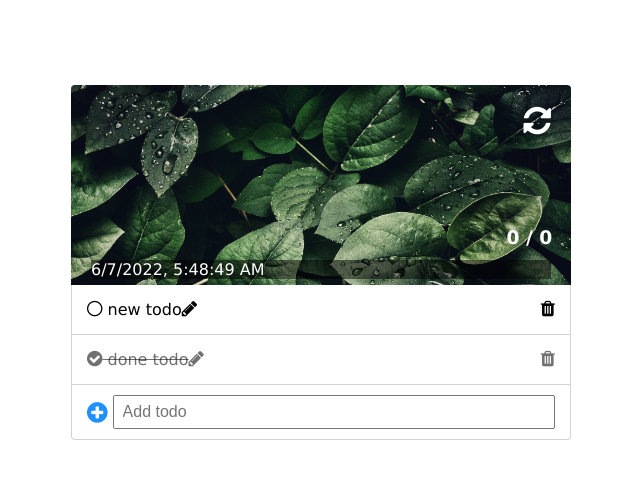
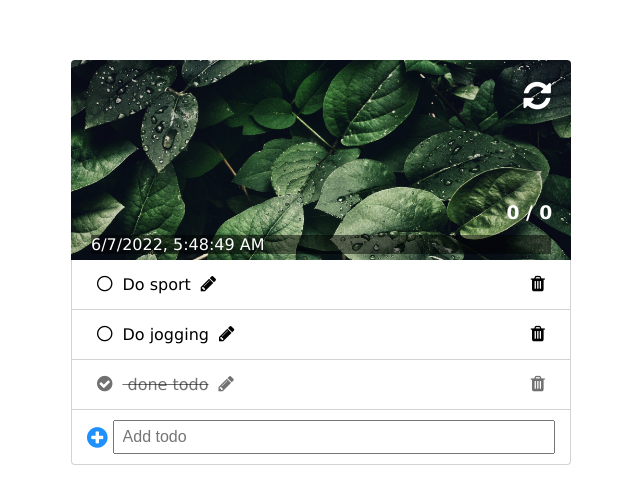
Before and after one commit to MantasMizaras/react-6-props-forms-todo, a React (Create React App) app: page / in a window 1280 px wide. Shown: the part 138-642 px from the top of the page, without its empty margins (319-959 px from the left). Built offline with nearby package versions, Linux system fonts and the light colour scheme.

Commit message:
icon done, clickHandler

```diff
--- a/src/App.css
+++ b/src/App.css
@@ -107,6 +107,8 @@ header {
 .item i {
   font-size: 18px;
   cursor: pointer;
+  padding-right: 10px;
+  padding-left: 10px;
 }
 
 .item i:last-child {
--- /dev/null
+++ b/src/TodoApp/SingleTodo/SingleTodo.jsx
@@ -0,0 +1,30 @@
+import { useState } from 'react';
+import Icon from '../UI/Icon';
+
+export default function SingleTodo({ title }) {
+  const [isDone, setIsDone] = useState(false);
+
+  // fa-check-circle => done todo
+  // item line-through => done todo
+
+  // item => ne done todo
+  // fa-circle-thin => ne done todo
+
+  // kai paspaudziu ant rutulioko ikoneles pakeiciu isDone statusa i priesinga
+  // kai paspaudziu ant <i className={`fa fa-home`} aria-hidden='true'></i> iskonsolinu "paspaudei"
+  // kai paspaudziu ant rutulioko ikoneles iskonsolinu "paspaudei"
+
+  function clickHandler() {
+    console.log('paspaudei');
+  }
+
+  return (
+    <li className={isDone === true ? 'item line-through' : 'item'}>
+      <Icon onClick={clickHandler} icon={isDone === true ? 'fa-check-circle' : 'fa-circle-thin'} />
+      {/* <i onClick={clickHandler} className={`fa fa-home`} aria-hidden='true'></i> */}
+      <span className='text'>{title}</span>
+      <Icon icon='fa-pencil' />
+      <Icon icon='fa-trash' />
+    </li>
+  );
+}
--- a/src/TodoApp/TodoList/TodoList.jsx
+++ b/src/TodoApp/TodoList/TodoList.jsx
@@ -1,13 +1,17 @@
+import SingleTodo from '../SingleTodo/SingleTodo';
+
+const initTodos = [
+  { id: 1, title: 'Do sport', isDone: true },
+  { id: 2, title: 'Do jogging', isDone: false },
+];
+
 export default function TodoList() {
   return (
     <section className='content'>
       <ul id='list' className='list'>
-        <li className='item '>
-          <i className='fa fa-circle-thin make-done' aria-hidden='true'></i>
-          <span className='text'> new todo</span>
-          <i className='fa fa-pencil edit-icon' aria-hidden='true'></i>
-          <i className='fa fa-trash delete-icon' aria-hidden='true'></i>
-        </li>
+        <SingleTodo {...initTodos[0]} />
+        <SingleTodo {...initTodos[1]} />
+
         <li className='item line-through'>
           <i className='fa fa-check-circle make-done' aria-hidden='true'></i>
           <span className='text'> done todo</span>
--- /dev/null
+++ b/src/TodoApp/UI/Icon.jsx
@@ -0,0 +1,3 @@
+export default function Icon({ icon, onClick }) {
+  return <i onClick={onClick} className={`fa ${icon}`} aria-hidden='true'></i>;
+}
```
Also changed, not shown: 1 other file (tests, documents, lock files or other folders).
